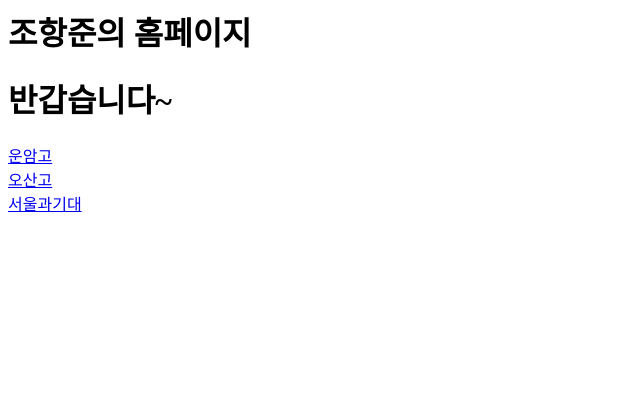
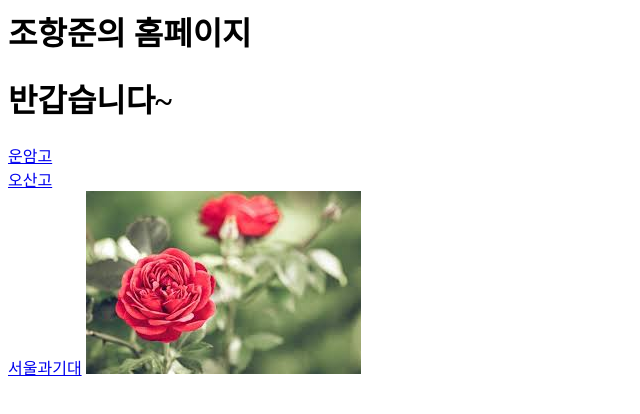
Before and after one commit to Hangjun0/home, a plain HTML site: page index.html in a window 1280 px wide. Shown: the whole page, without its empty margins (0-640 px from the left). Drawn offline with Linux system fonts and the light colour scheme.

Commit message:
Update index.html

```diff
--- a/index.html
+++ b/index.html
@@ -9,5 +9,6 @@
     <a href="https://unam.hs.kr/">운암고</a><br>
     <a href="https://o-san.hs.kr/">오산고</a><br>
     <a href="https://www.seoultech.ac.kr/index.jsp">서울과기대</a>
+    <img src="rose.jpg">
   </body>
 </html>
```
